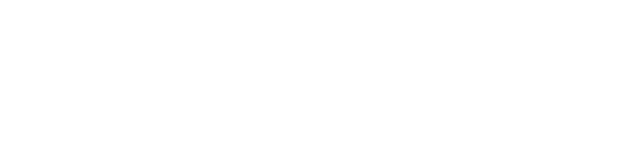
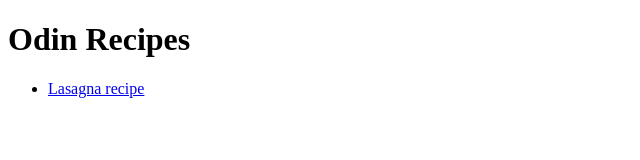
Before and after one commit to konrascher3/odin-recipes, a plain HTML site: page index.html in a window 1280 px wide. Shown: the whole page, without its empty margins (0-640 px from the left). Drawn offline with Linux system fonts and the light colour scheme.

```diff
--- a/index.html
+++ b/index.html
@@ -4,7 +4,11 @@
     </head>
     <body>
         <main>
+            <h1>Odin Recipes</h1>
 
+            <ul>
+            <li><a href="recipes/lasagna.html">Lasagna recipe</a></li>
+            </ul>
         </main>
     </body>
 </html>
```
